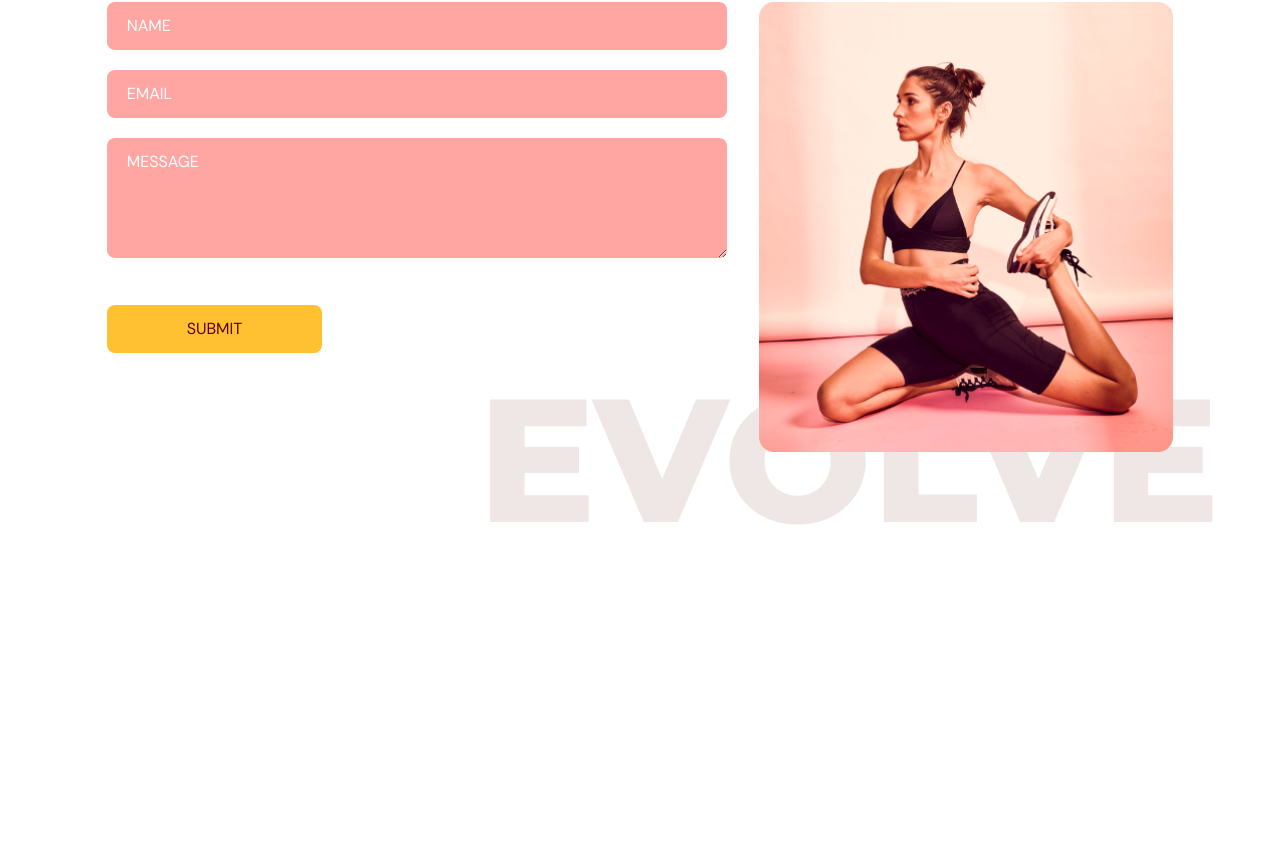
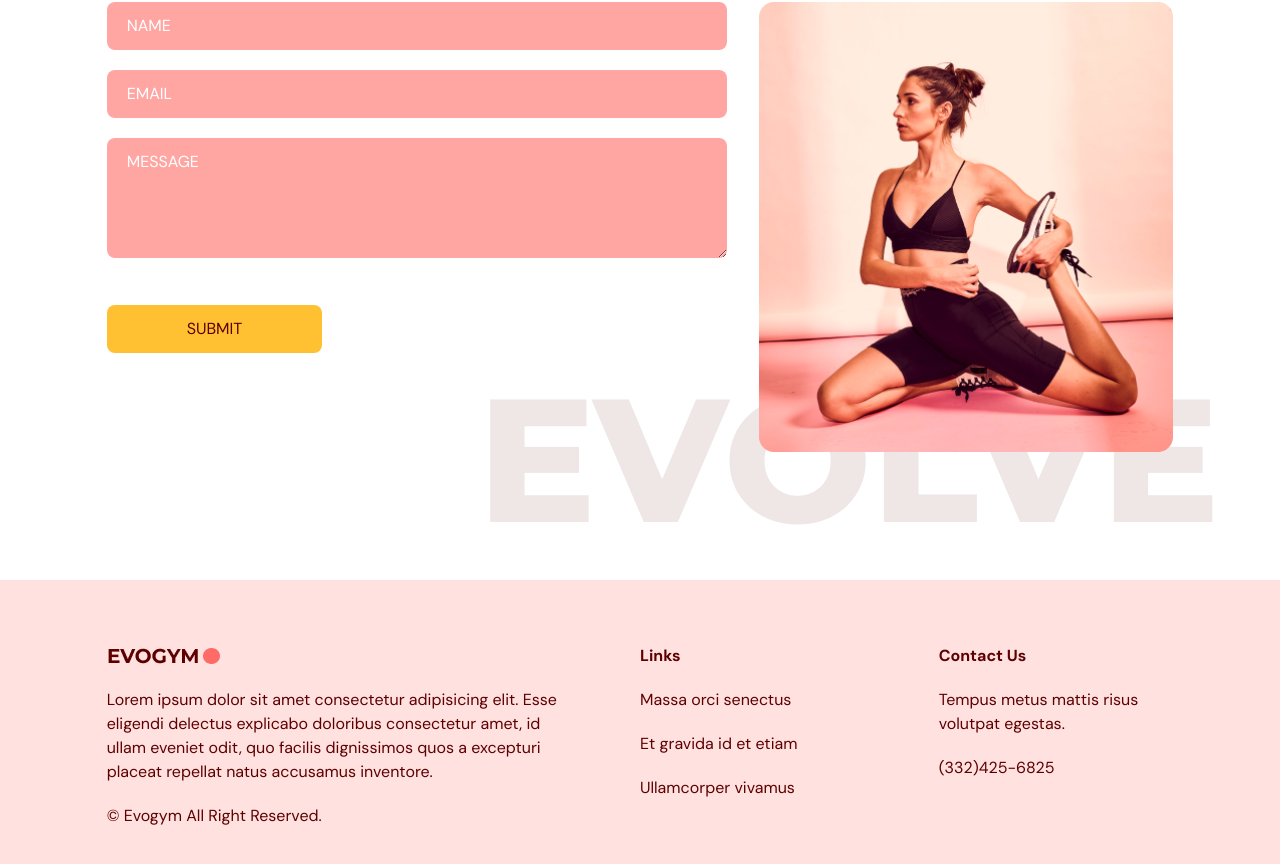
Before and after one commit to StephenMeycelinoFransisco/Gym-TypeScript, a React (Vite) app: page / in a window 1280 px wide. Shown: the part 3264-4128 px from the top of the page. Before the commit the page ends 3844 px from the top, so only its background shows below. Built offline with nearby package versions, Linux system fonts and the light colour scheme.

Commit message:
[Build] Footer UI

```diff
--- a/src/App.tsx
+++ b/src/App.tsx
@@ -5,6 +5,7 @@
 import { useEffect, useState } from 'react'
 import { SelectedPage } from './shared/types'
 import ContactUs from './scenes/contactUs'
+import Footer from './scenes/Footer'
 
 function App() {
   const [selectedPage, setSelectedPage] = useState<SelectedPage>(SelectedPage.Home)
@@ -33,6 +34,7 @@
       <Benefits setSelectedPage={setSelectedPage} />
       <OurClasses setSelectedPage={setSelectedPage} />
       <ContactUs setSelectedPage={setSelectedPage} />
+      <Footer />
     </div>
   )
 }
--- /dev/null
+++ b/src/scenes/Footer/index.tsx
@@ -0,0 +1,33 @@
+import Logo from "@/assets/Logo.png";
+
+const Footer = () => {
+  return (
+    <footer className="bg-primary-100 py-16">
+      <div className="justify-between mx-auto w-5/6 gap-16 md:flex">
+        <div className="mt-16 basis-1/2 md:mt-0">
+          <img src={Logo} alt="Logo" />
+          <p className="my-5 ">
+            Lorem ipsum dolor sit amet consectetur adipisicing elit. Esse
+            eligendi delectus explicabo doloribus consectetur amet, id ullam
+            eveniet odit, quo facilis dignissimos quos a excepturi placeat
+            repellat natus accusamus inventore.
+          </p>
+          <p>© Evogym All Right Reserved.</p>
+        </div>
+        <div className="mt-16 basis-1/4 md:mt-0">
+			<h4 className="font-bold">Links</h4>
+			<p className="my-5">Massa orci senectus</p>
+			<p className="my-5">Et gravida id et etiam</p>
+			<p>Ullamcorper vivamus</p>
+		</div>
+        <div className="mt-16 basis-1/4 md:mt-0">
+			<h4 className="font-bold">Contact Us </h4>
+			<p className="my-5">Tempus metus mattis risus volutpat egestas.</p>
+			<p>(332)425-6825</p>
+		</div>
+      </div>
+    </footer>
+  );
+};
+
+export default Footer;
```
